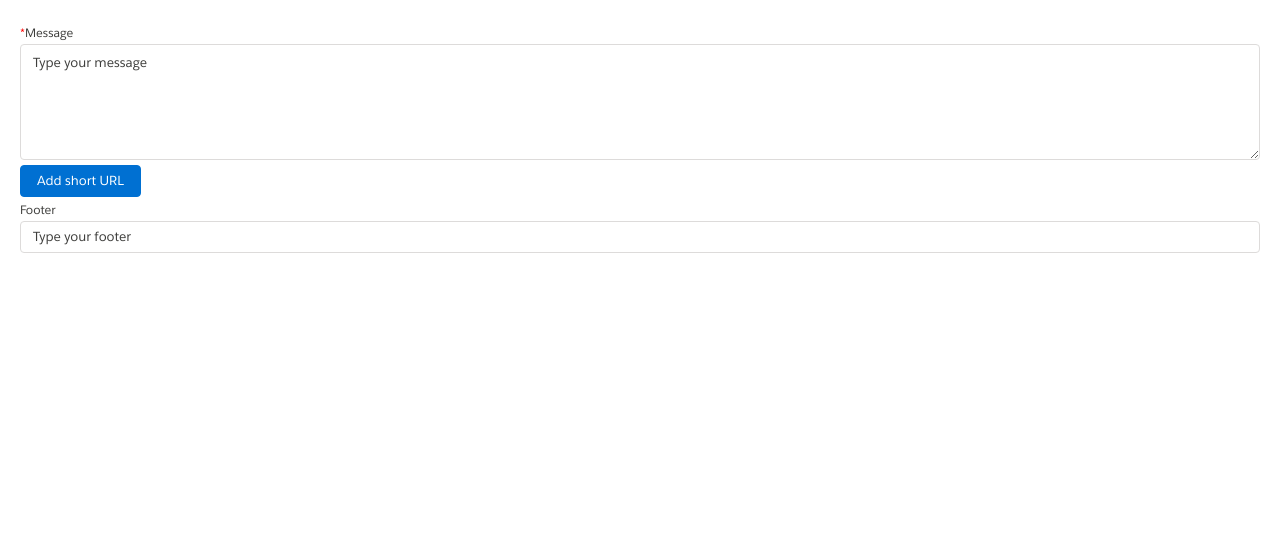
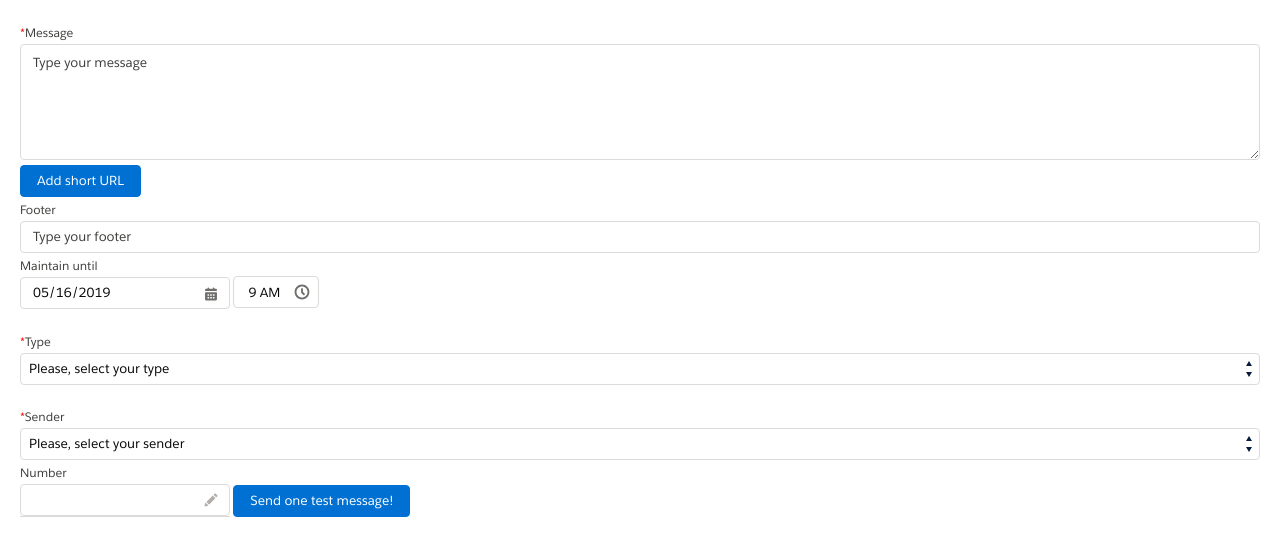
Before and after one commit to sguerra-minsait/smsc, a website: page form/index.html in a window 1280 px wide. Drawn offline with Linux system fonts and the light colour scheme.

Commit message:
Update index.html

```diff
--- a/form/index.html
+++ b/form/index.html
@@ -22,7 +22,7 @@
 		background: white;
 	}
 	.step {
-		display: none;
+		display: block;
 	}
 	#template {
 		display: block;
@@ -33,7 +33,7 @@
 </style>
 </head>
 <body>
-<form id="form">
+<form id="form" action="javascript:void(0)">
 <div id="template" class="step">
 	<div class="slds-form-element">
 		<label class="slds-form-element__label" for="message"><font style="color:red">*</font>Message</label>
```
